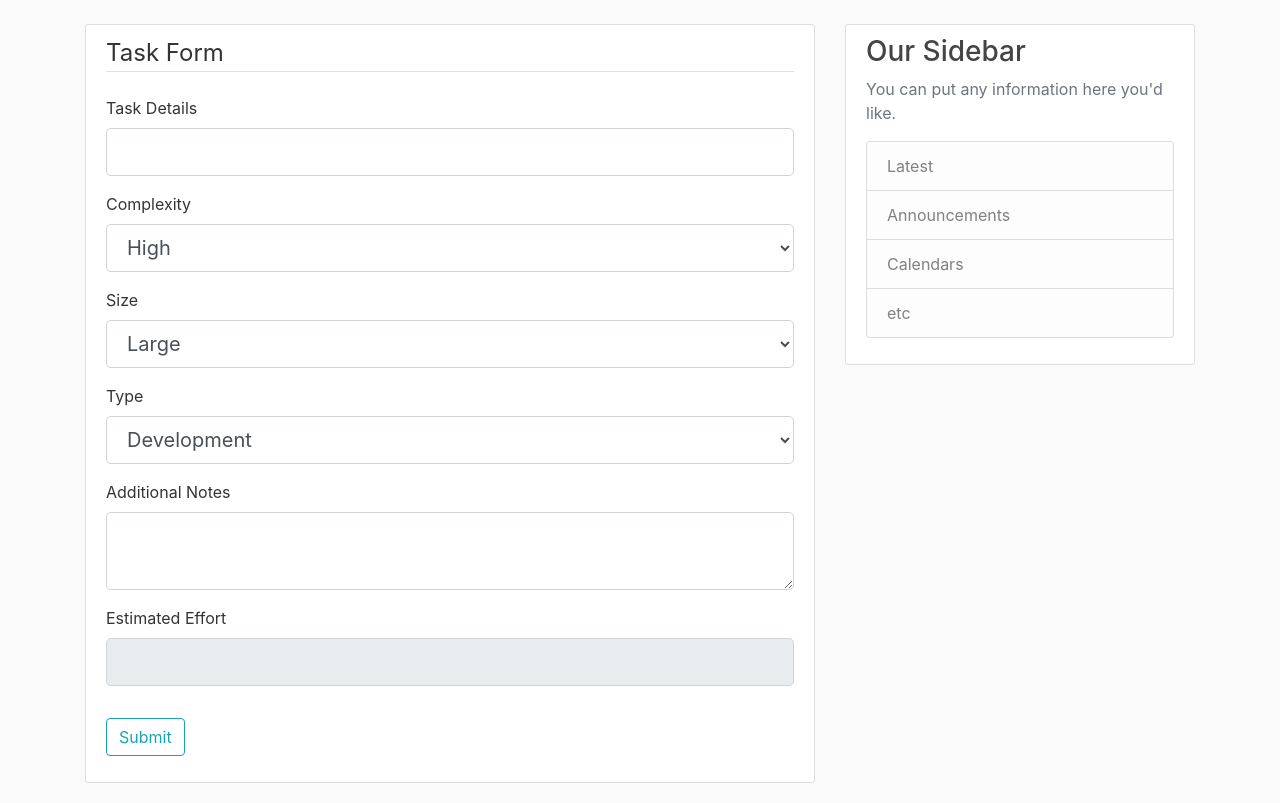
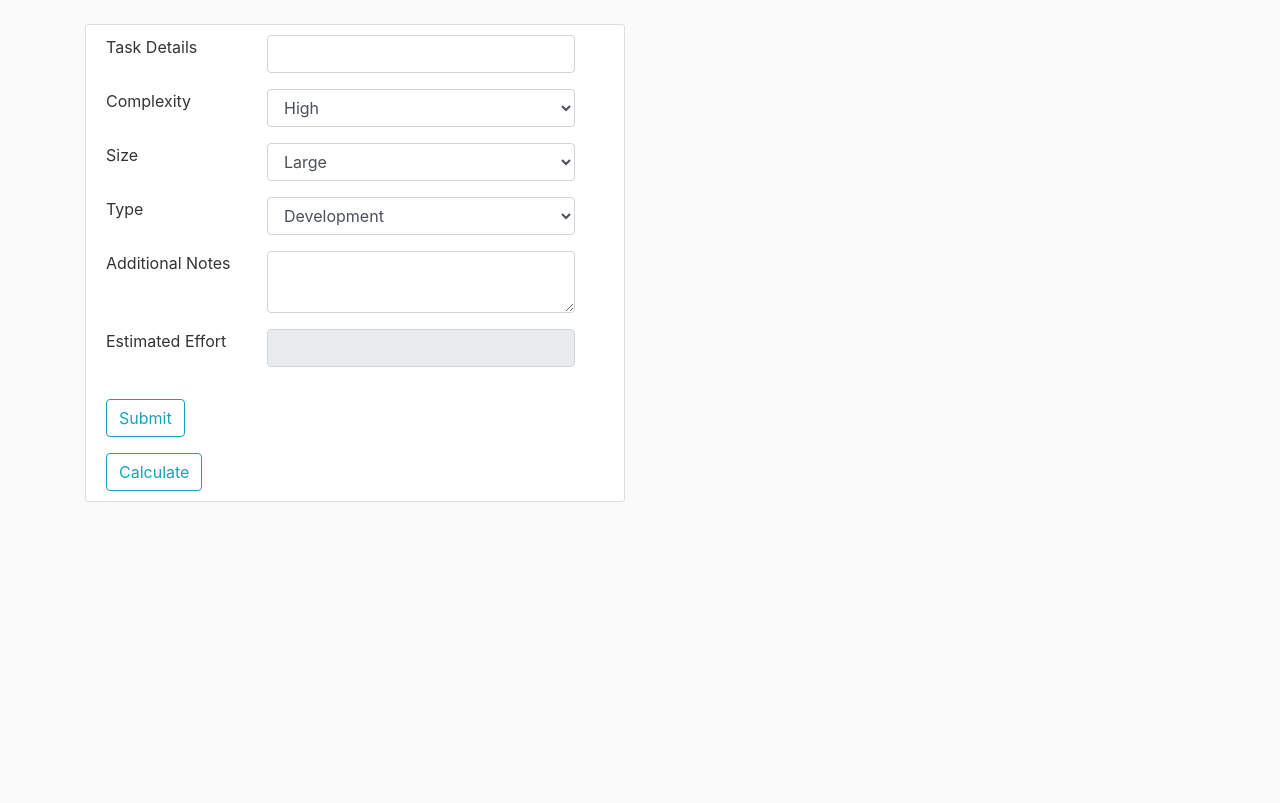
Before and after one commit to ajayakumar123/estimation_tool, a Flask app: page /estimation in a window 1280 px wide. Shown: the part 56-859 px from the top of the page. After the commit the page ends 558 px from the top, so only its background shows below. Run offline with Flask 3, Linux system fonts and the light colour scheme; the visitor is signed in with stand-in values (Sample User, id 1); some libraries are stand-ins or nearby versions.

Commit message:
005-estimation API implmented and frontend changes

```diff
--- a/app/routes.py
+++ b/app/routes.py
@@ -6,7 +6,6 @@ from app.models import User
 from app.forms import RegistrationForm,LoginForm,EstimationForm
 from bson.objectid import ObjectId
 from datetime import timedelta
-import pdb
 
 
 
@@ -62,9 +61,33 @@ def get_token():
     user = mongo.db.users.find_one({'email': data['email']})
     password_check = bcrypt.check_password_hash(user["password"], data["password"])
     if user and password_check:
-        access_token = create_access_token(identity=data['email'], expires_delta=timedelta(hours=1))
+        access_token = create_access_token(identity=data['email'], expires_delta=timedelta(hours=6))
         return jsonify(success=True, access_token=access_token)
     return jsonify(success=False), 401
+
+@app.route('/api/get_estimate', methods=['POST'])
+def get_estimate():
+    data = request.get_json()
+    complexity = data['task_complexity']
+    size = data['task_size']
+    task_type = data['task_type']
+    query = {
+        'complexity': complexity,
+        'size': size,
+        'type': task_type
+    }
+    count = mongo.db.historical_data.count_documents(query)
+    if count == 0:
+        estimate=False
+    else:
+        estimated_efforts = []
+        historical_data = mongo.db.historical_data.find(query)
+        for task in historical_data:
+            estimated_efforts.append(task.get('estimated_effort',0))
+        estimate = sum(estimated_efforts)/len(estimated_efforts)
+        estimate = round(estimate,2)
+    return jsonify(success=True, estimate=estimate)
+
 
 @app.route("/logout")
 def logout():
--- /dev/null
+++ b/app/static/main.js
@@ -0,0 +1,30 @@
+document.getElementById('estimation').addEventListener('click', function(e) {
+    e.preventDefault();
+    const task_size = document.getElementById('task-size').value;
+    const task_complexity = document.getElementById('task-complexity').value;
+    const task_type = document.getElementById('task-type').value;
+    const xhr = new XMLHttpRequest();
+    xhr.open('POST', '/api/get_estimate', true);
+    xhr.setRequestHeader('Content-Type', 'application/json;charset=UTF-8');
+    xhr.onreadystatechange = function() {
+        if (xhr.readyState === XMLHttpRequest.DONE) {
+            const response = JSON.parse(xhr.responseText);
+            if (xhr.status === 200 && response.estimate !== undefined) {
+                if (typeof response.estimate == 'number'){
+                    document.getElementById('result').innerHTML = '<h3>Estimated Effort: ' + response.estimate + '</h3>' +
+                                                                    '<p>Confidence Interval: ' + response.confidence + '</p>';
+                    document.getElementById('estimated-effort').value = response.estimate;
+                    }
+                else{
+                    document.getElementById('result').innerHTML = '<h3>Hestorical data not found!!</h3>'
+                }
+            } else {
+                document.getElementById('result').innerHTML = '<h3>' + response.message + '</h3>';
+            }
+        }
+    };
+    xhr.onerror = function() {
+        document.getElementById('result').innerHTML = '<h3>An error occurred while estimating.</h3>';
+    };
+    xhr.send(JSON.stringify({task_complexity: task_complexity, task_size: task_size, task_type: task_type }));
+});
--- a/app/templates/base.html
+++ b/app/templates/base.html
@@ -9,10 +9,6 @@
     <!--css-->
     <link rel='stylesheet' type='text/css' media='screen' href="{{url_for('static',filename='main.css') }}">
     <title>Estimation Tool</title>
-
-
-
-    <script src='main.js'></script>
 </head>
 <body>
     <header class="site-header">
@@ -48,7 +44,7 @@
     </header>
     <main role="main" class="container">
         <div class="row">
-          <div class="col-md-8">
+          <div class="col-md-6">
             {% with messages = get_flashed_messages(with_categories=True) %}
                 {% if messages %}
                     {% for category,message in messages %}
@@ -60,6 +56,14 @@
             {% endwith%}
             {% block content %}{% endblock %}
           </div>
+          <div class="col-md-2">
+          </div>
+          {% if current_user.is_authenticated %}
+            <div class="col-md-4">
+              {% block sidecontent %}{% endblock %}
+            </div>
+          {% else %}
+
             <div class="col-md-4">
               <div class="content-section">
                 <h3>Our Sidebar</h3>
@@ -73,6 +77,8 @@
                 </p>
               </div>
             </div>
+
+          {% endif%}
         </div>
       </main>
 
@@ -82,6 +88,7 @@
 
 
     <!-- Optional JavaScript -->
+    <script src="{{url_for('static',filename='main.js') }}"></script>
     <!-- jQuery first, then Popper.js, then Bootstrap JS -->
     <script src="https://code.jquery.com/jquery-3.2.1.slim.min.js" integrity="sha384-KJ3o2DKtIkvYIK3UENzmM7KCkRr/rE9/Qpg6aAZGJwFDMVNA/GpGFF93hXpG5KkN" crossorigin="anonymous"></script>
     <script src="https://cdnjs.cloudflare.com/ajax/libs/popper.js/1.12.9/umd/popper.min.js" integrity="sha384-ApNbgh9B+Y1QKtv3Rn7W3mgPxhU9K/ScQsAP7hUibX39j7fakFPskvXusvfa0b4Q" crossorigin="anonymous"></script>
--- a/app/templates/estimation.html
+++ b/app/templates/estimation.html
@@ -4,89 +4,99 @@
         <form method="POST" action="">
             {{ form.hidden_tag() }}
             <fieldset class="form-group">
-                <legend class="border-bottom mb-4">Task Form</legend>
-                <div class="form-group">
-                    {{ form.task_details.label(class="form-control-label") }}
+                <div class="form-group row">
+                    {{ form.task_details.label(class="form-control-label col-sm-4") }}
                     {% if form.task_details.errors %}
-                        {{ form.task_details(class="form-control form-control-lg is-invalid") }}
+                        {{ form.task_details(class="form-control form-control col-sm-7 is-invalid") }}
                         <div class="invalid-feedback">
                             {% for error in form.task_details.errors %}
                                 <span>{{ error }}</span>
                             {% endfor %}
                         </div>
                     {% else %}
-                        {{ form.task_details(class="form-control form-control-lg") }}
+                        {{ form.task_details(class="form-control form-control col-sm-7") }}
                     {% endif %}
                 </div>
-                <div class="form-group">
-                    {{ form.task_complexity.label(class="form-control-label") }}
+                <div class="form-group row">
+                    {{ form.task_complexity.label(class="form-control-label col-sm-4") }}
                     {% if form.task_complexity.errors %}
-                        {{ form.task_complexity(class="form-control form-control-lg is-invalid") }}
+                        {{ form.task_complexity(class="form-control form-control col-sm-7 is-invalid") }}
                         <div class="invalid-feedback">
                             {% for error in form.task_complexity.errors %}
                                 <span>{{ error }}</span>
                             {% endfor %}
                         </div>
                     {% else %}
-                        {{ form.task_complexity(class="form-control form-control-lg") }}
+                        {{ form.task_complexity(class="form-control form-control col-sm-7",id="task-complexity") }}
                     {% endif %}
                 </div>
-                <div class="form-group">
-                    {{ form.task_size.label(class="form-control-label") }}
+                <div class="form-group row">
+                    {{ form.task_size.label(class="form-control-label col-sm-4") }}
                     {% if form.task_size.errors %}
-                        {{ form.task_size(class="form-control form-control-lg is-invalid") }}
+                        {{ form.task_size(class="form-control form-control col-sm-7 is-invalid") }}
                         <div class="invalid-feedback">
                             {% for error in form.task_size.errors %}
                                 <span>{{ error }}</span>
                             {% endfor %}
                         </div>
                     {% else %}
-                        {{ form.task_size(class="form-control form-control-lg") }}
+                        {{ form.task_size(class="form-control form-control col-sm-7",id="task-size") }}
                     {% endif %}
                 </div>
-                <div class="form-group">
-                    {{ form.task_type.label(class="form-control-label") }}
+                <div class="form-group row">
+                    {{ form.task_type.label(class="form-control-label col-sm-4") }}
                     {% if form.task_type.errors %}
-                        {{ form.task_type(class="form-control form-control-lg is-invalid") }}
+                        {{ form.task_type(class="form-control form-control col-sm-7 is-invalid") }}
                         <div class="invalid-feedback">
                             {% for error in form.task_type.errors %}
                                 <span>{{ error }}</span>
                             {% endfor %}
                         </div>
                     {% else %}
-                        {{ form.task_type(class="form-control form-control-lg") }}
+                        {{ form.task_type(class="form-control col-sm-7 form-control",id="task-type") }}
                     {% endif %}
                 </div>
-                <div class="form-group">
-                    {{ form.additional_notes.label(class="form-control-label") }}
+                <div class="form-group row">
+                    {{ form.additional_notes.label(class="form-control-label col-sm-4") }}
                     {% if form.additional_notes.errors %}
-                        {{ form.additional_notes(class="form-control form-control-lg is-invalid") }}
+                        {{ form.additional_notes(class="form-control form-control col-sm-7 is-invalid") }}
                         <div class="invalid-feedback">
                             {% for error in form.additional_notes.errors %}
                                 <span>{{ error }}</span>
                             {% endfor %}
                         </div>
                     {% else %}
-                        {{ form.additional_notes(class="form-control form-control-lg") }}
+                        {{ form.additional_notes(class="form-control form-control col-sm-7") }}
                     {% endif %}
                 </div>
-                <div class="form-group">
-                    {{ form.estimated_effort.label(class="form-control-label") }}
+                <div class="form-group row">
+                    {{ form.estimated_effort.label(class="form-control-label col-sm-4") }}
                     {% if form.estimated_effort.errors %}
-                        {{ form.estimated_effort(class="form-control form-control-lg is-invalid") }}
+                        {{ form.estimated_effort(class="form-control form-control col-sm-7 is-invalid") }}
                         <div class="invalid-feedback">
                             {% for error in form.estimated_effort.errors %}
                                 <span>{{ error }}</span>
                             {% endfor %}
                         </div>
                     {% else %}
-                        {{ form.estimated_effort(class="form-control form-control-lg") }}
+                        {{ form.estimated_effort(class="form-control form-control col-sm-7",id="estimated-effort") }}
                     {% endif %}
                 </div>
             </fieldset>
             <div class="form-group">
                 {{ form.submit(class="btn btn-outline-info") }}
             </div>
+            <div>
+                <button type="button" id ="estimation" class="btn btn-outline-info">Calculate</button>
+            </div>
         </form>
     </div>
 {% endblock content %}
+{% block sidecontent %}
+<div>
+    <div id="result">
+
+    </div>
+</div>
+
+{% endblock sidecontent %}
```
Lines whose indentation alone changed are shown as unchanged.
